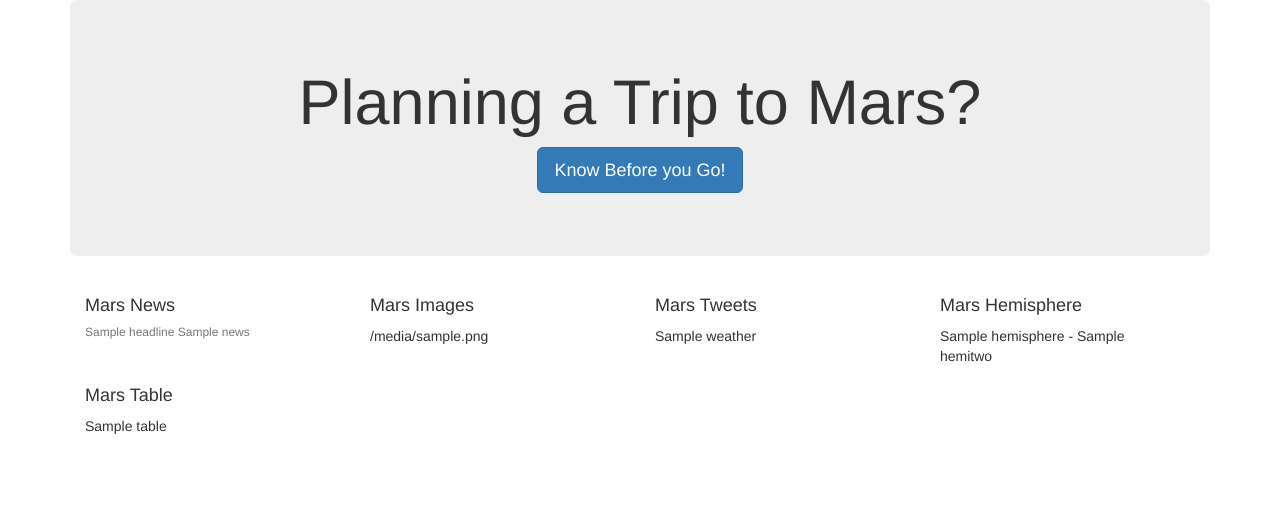
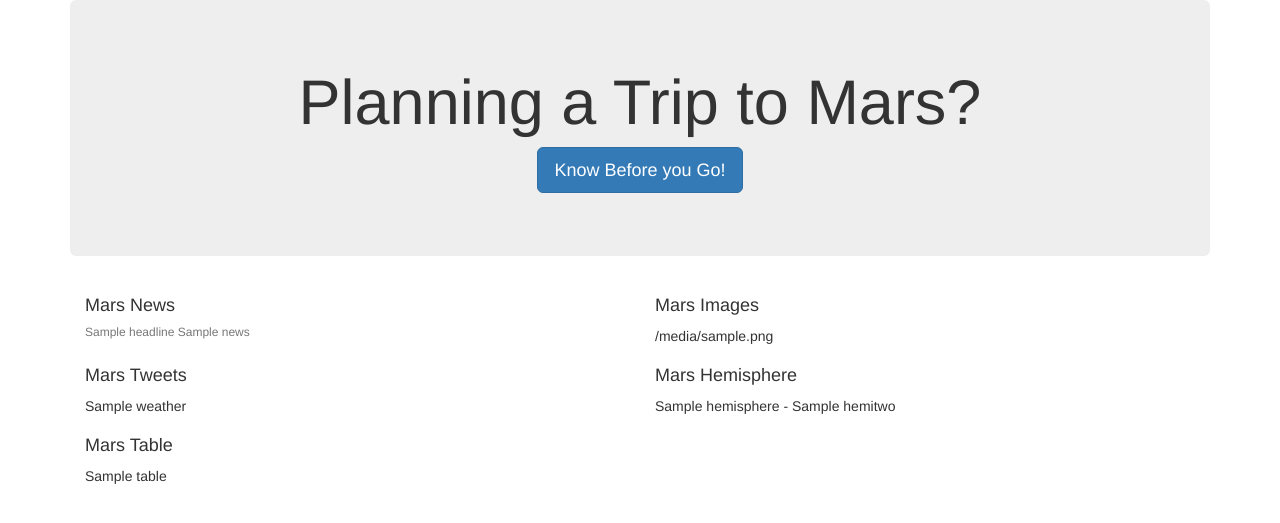
Before and after one commit to doradojt/JMWebScrape, a Flask app: page / in a window 1280 px wide. Shown: the top 523 px of the page. Run offline with Flask 2, Linux system fonts and the light colour scheme; a database or web service that is not in the repository returns one stand-in record (values such as "Sample title"); some libraries are stand-ins or nearby versions.

Commit message:
changes, need work

```diff
--- a/app.py
+++ b/app.py
@@ -16,7 +16,7 @@ def echo():
 
 @app.route("/scrape")
 def scrape():
-    #mars = mongo.db.mars
+    mars = mongo.db.mars
 
 #tried a different way by making a dictionary in each scrape, then a new dict here
 
@@ -36,7 +36,8 @@ def scrape():
         "Hemitwo": marshemi["image_url"]
     }
 
-    mongo.db.mars.insert_one(marsdict)
+    mars.update({}, marsdict, upsert=True)
+    #mongo.db.mars.insert_one(marsdict)
 #scraping
     #marsnews = scrape_marsTWO.scrape_one()
     #marspic = scrape_mars.scrape_two()
--- a/templates/index.html
+++ b/templates/index.html
@@ -18,32 +18,32 @@
     </div>
 
     {% for marsdict in mars%}
-    <div class="col-lg-3">
-      <div class="card" style="width: 20rem;">
+    <div class="col-lg-6">
+      <div class="card" style="width: 50rem;">
           <div class="card-body">
             <h4 class="card-title">Mars News</h4>
             <h6 class="card-subtitle mb-2 text-muted">{{ marsdict.Headline }} {{ marsdict.News }}</h6>
           </div>
         </div>
     </div>
-    <div class = "col-lg-3">
-      <div class="card" style="width: 20rem;">
+    <div class = "col-lg-6">
+      <div class="card" style="width: 50rem;">
         <div class = "card-body">
           <h4 class = "card-title">Mars Images</h4>
           <p>{{ marsdict.Image }}</p>
         </div>
       </div>
     </div>
-    <div class = "col-lg-3">
-      <div class="card" style="width: 20rem;">
+    <div class = "col-lg-6">
+      <div class="card" style="width: 50rem;">
         <div class = "card-body">
           <h4 class = "card-title">Mars Tweets</h4>
           <p>{{ marsdict.Weather }}</p>
         </div>
       </div>
     </div>
-    <div class = "col-lg-3">
-      <div class="card" style="width: 20rem;">
+    <div class = "col-lg-6">
+      <div class="card" style="width: 50rem;">
         <div class = "card-body">
           <h4 class = "card-title">Mars Hemisphere</h4>
           <p>{{ marsdict.Hemisphere }} - {{ marsdict.Hemitwo }}</p>
@@ -51,7 +51,7 @@
       </div>
     </div>
     <div class = "col-lg-12">
-      <div class="card" style="width: 20rem;">
+      <div class="card">
         <div class = "card-body">
           <h4 class = "card-title">Mars Table</h4>
           <p>{{ marsdict.Table }}</p>
```
